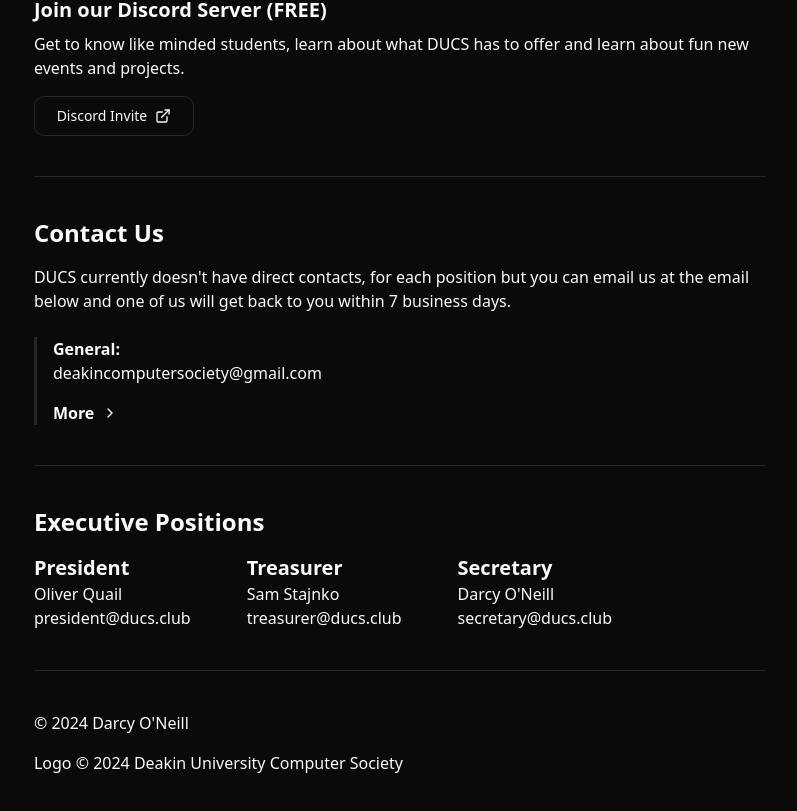
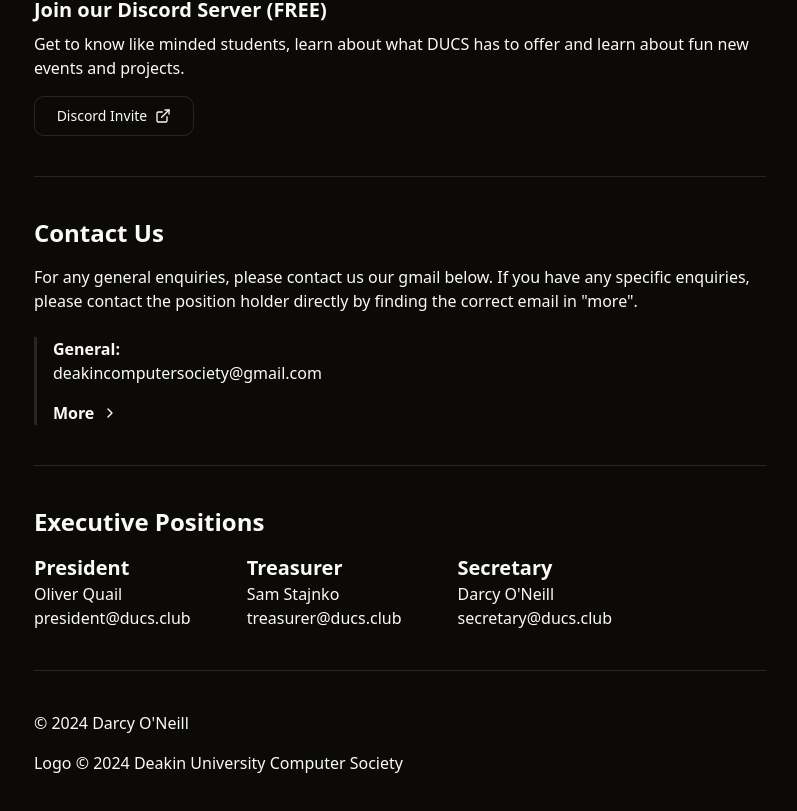
Before and after one commit to Deakin-University-Computer-Society/Deakin-University-Computer-Society.github.io, a React (Vite) app: page / in a window 1280 px wide. Shown: the part 1133-1944 px from the top of the page, without its empty margins (240-1037 px from the left). Built offline with nearby package versions, Linux system fonts and the light colour scheme.

Commit message:
Text fix

```diff
--- a/src/app/TempHomeContent/Contact.tsx
+++ b/src/app/TempHomeContent/Contact.tsx
@@ -15,9 +15,9 @@ export function Contact() {
 		<div className="flex flex-col gap-4">
 			<h2 className="text-2xl font-bold">Contact Us</h2>
 			<p>
-				DUCS currently doesn't have direct contacts, for each position
-				but you can email us at the email below and one of us will get
-				back to you within 7 business days.
+				For any general enquiries, please contact us our gmail below. If
+				you have any specific enquiries, please contact the position
+				holder directly by finding the correct email in "more".
 			</p>
 
 			<div className="gap-4 flex flex-col border-l-[3px] pl-4 border-border mt-2">
```
